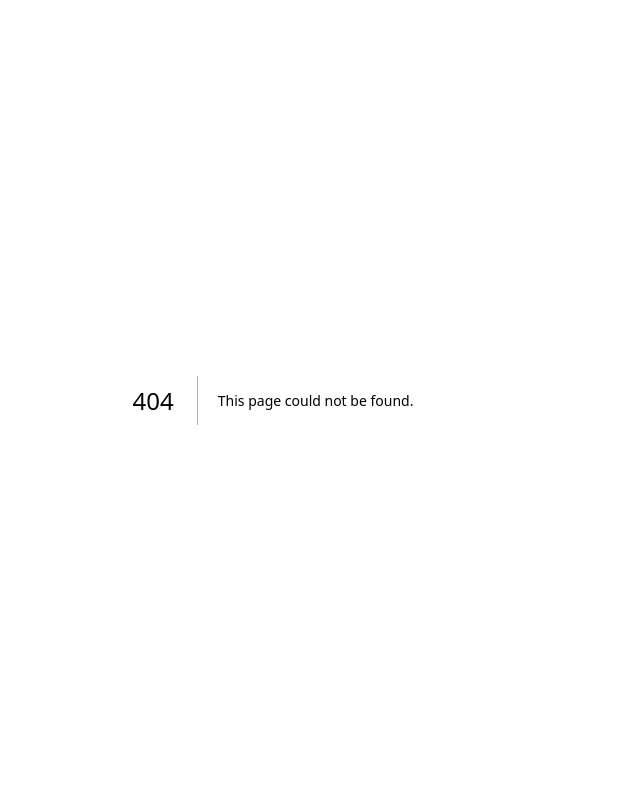
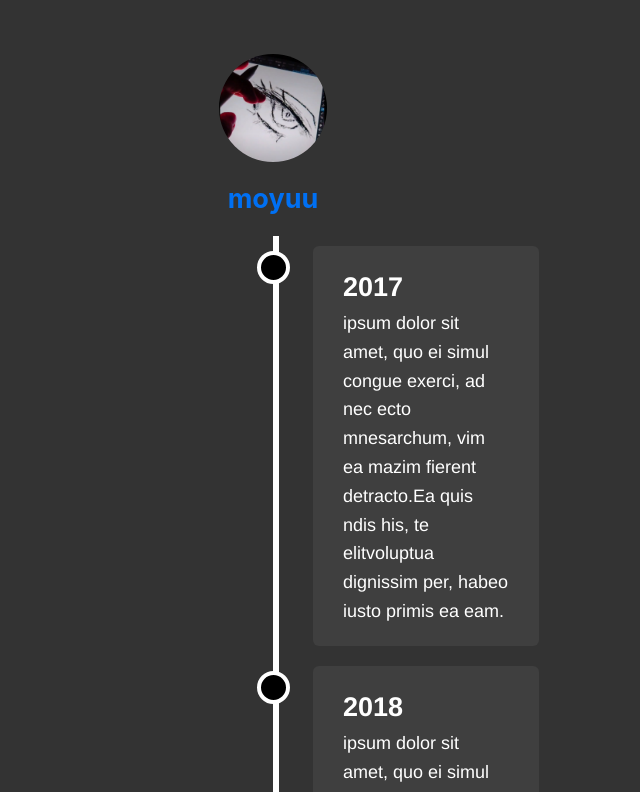
Before and after one commit to moyuu-az/old_moyuu-az.github.io, a Next.js app: page /timeline in a window 1280 px wide. Before the commit this address had no page. Shown: the top 792 px of the page, without its empty margins (367-1007 px from the left). Built offline with nearby package versions, Linux system fonts and the light colour scheme.

Commit message:
タイムラインの作りはじめ

```diff
--- a/pages/_app.js
+++ b/pages/_app.js
@@ -1,4 +1,5 @@
 import '../styles/global.css'
+import "./timeline/timeline.css";
 
 export default function App({ Component, pageProps }) {
     return <Component {...pageProps} />
--- /dev/null
+++ b/pages/timeline/index.js
@@ -0,0 +1,58 @@
+import Layout from "../../components/layout";
+
+
+const data = [
+    {
+        title: 2017,
+        content:
+            "ipsum dolor sit amet, quo ei simul congue exerci, ad nec ecto \
+          mnesarchum, vim ea mazim fierent detracto.Ea quis ndis his, te \
+          elitvoluptua dignissim per, habeo iusto primis ea eam.",
+    },
+    {
+        title: 2018,
+        content:
+            "ipsum dolor sit amet, quo ei simul congue exerci, ad nec ecto \
+          mnesarchum, vim ea mazim fierent detracto.Ea quis ndis his, te \
+          elitvoluptua dignissim per, habeo iusto primis ea eam.",
+    },
+    {
+        title: 2019,
+        content:
+            "ipsum dolor sit amet, quo ei simul congue exerci, ad nec ecto \
+          mnesarchum, vim ea mazim fierent detracto.Ea quis ndis his, te \
+          elitvoluptua dignissim per, habeo iusto primis ea eam.",
+    },
+    {
+        title: 2020,
+        content:
+            "ipsum dolor sit amet, quo ei simul congue exerci, ad nec ecto \
+          mnesarchum, vim ea mazim fierent detracto.Ea quis ndis his, te \
+          elitvoluptua dignissim per, habeo iusto primis ea eam.",
+    },
+];
+
+export default function TimeLine() {
+    let direction = "";
+    return (
+        <Layout>
+            <div className="timeline">
+                {data.map((bloc, index) => {
+                    direction = direction === "right" ? "right" : "right";
+                    return <TimeLineBloc data={bloc} direction={direction} key={index} />;
+                })}
+            </div>
+        </Layout>
+    );
+}
+
+function TimeLineBloc({ data, direction }) {
+    return (
+        <div className={`container ${direction}`}>
+            <article className="content">
+                <h2>{data.title}</h2>
+                <p>{data.content}</p>
+            </article>
+        </div>
+    );
+}
--- /dev/null
+++ b/pages/timeline/timeline.css
@@ -0,0 +1,133 @@
+* {
+    box-sizing: border-box;
+    padding: 0;
+    margin: 0;
+}
+
+/* The actual timeline (the vertical ruler) */
+.timeline {
+    /* background-color: #474e5d; */
+    font-family: Helvetica, sans-serif;
+    position: relative;
+    max-width: 1200px;
+    margin: 0 auto;
+}
+
+/* The actual timeline (the vertical ruler) */
+.timeline::after {
+    content: "";
+    position: absolute;
+    width: 6px;
+    background-color: rgb(255, 255, 255);
+    top: 0;
+    bottom: 0;
+    left: 50%;
+    /* margin-left: -3px; */
+}
+
+/* Container around content */
+.container {
+    padding: 10px 40px;
+    position: relative;
+    background-color: inherit;
+    width: 50%;
+}
+
+/* The circles on the timeline */
+.container::after {
+    content: "";
+    position: absolute;
+    width: 25px;
+    height: 25px;
+    right: -17px;
+    background-color: rgb(0, 0, 0);
+    border: 4px solid #ffffff;
+    top: 15px;
+    border-radius: 50%;
+    z-index: 1;
+}
+
+/* Place the container to the left */
+.left {
+    left: 0;
+}
+
+/* Place the container to the right */
+.right {
+    left: 50%;
+}
+
+/* Add arrows to the left container (pointing right) */
+.left::before {
+    content: " ";
+    height: 0;
+    position: absolute;
+    top: 22px;
+    width: 0;
+    z-index: 1;
+    right: 30px;
+    border: medium solid white;
+    border-width: 10px 0 10px 10px;
+    border-color: transparent transparent transparent white;
+}
+
+/* Add arrows to the right container (pointing left) */
+/* .right::before {
+    content: " ";
+    height: 0;
+    position: absolute;
+    top: 22px;
+    width: 0;
+    z-index: 1;
+    left: 30px;
+    border: medium solid white;
+    border-width: 10px 10px 10px 0;
+    border-color: transparent white transparent transparent;
+} */
+
+/* Fix the circle for containers on the right side */
+.right::after {
+    left: -16px;
+}
+
+/* The actual content */
+.content {
+    padding: 20px 30px;
+    background-color: rgb(63, 63, 63);
+    position: relative;
+    border-radius: 6px;
+}
+
+/* Media queries - Responsive timeline on screens less than 600px wide */
+@media screen and (max-width: 600px) {
+    /* Place the timelime to the left */
+    .timeline::after {
+        left: 31px;
+    }
+
+    /* Full-width containers */
+    .container {
+        width: 100%;
+        padding-left: 70px;
+        padding-right: 25px;
+    }
+
+    /* Make sure that all arrows are pointing leftwards */
+    .container::before {
+        left: 60px;
+        border: medium solid rgb(75, 75, 75);
+        border-width: 10px 10px 10px 0;
+        border-color: transparent rgb(75, 75, 75) transparent transparent;
+    }
+
+    /* Make sure all circles are at the same spot */
+    .left::after,
+    .right::after {
+        left: 15px;
+    }
+
+    /* Make all right containers behave like the left ones */
+    .right {
+        left: 0%;
+    }
+}
--- a/styles/global.css
+++ b/styles/global.css
@@ -6,6 +6,8 @@ body {
         Cantarell, Fira Sans, Droid Sans, Helvetica Neue, sans-serif;
     line-height: 1.6;
     font-size: 18px;
+    background-color: #333;
+    color: #fff;
 }
 
 * {
--- a/styles/utils.module.css
+++ b/styles/utils.module.css
@@ -1,3 +1,4 @@
+
 .heading2Xl {
     font-size: 2.5rem;
     line-height: 1.2;
```
